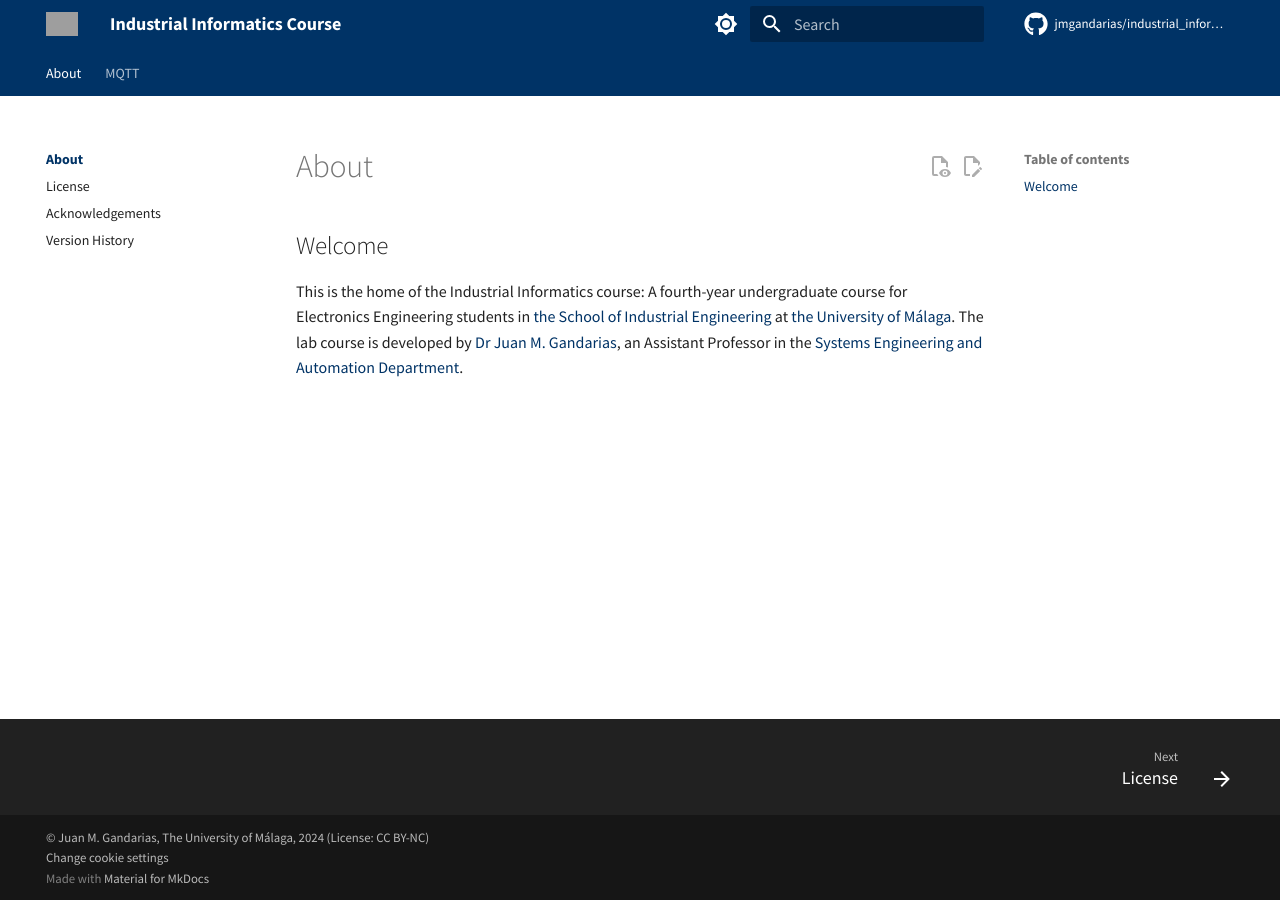
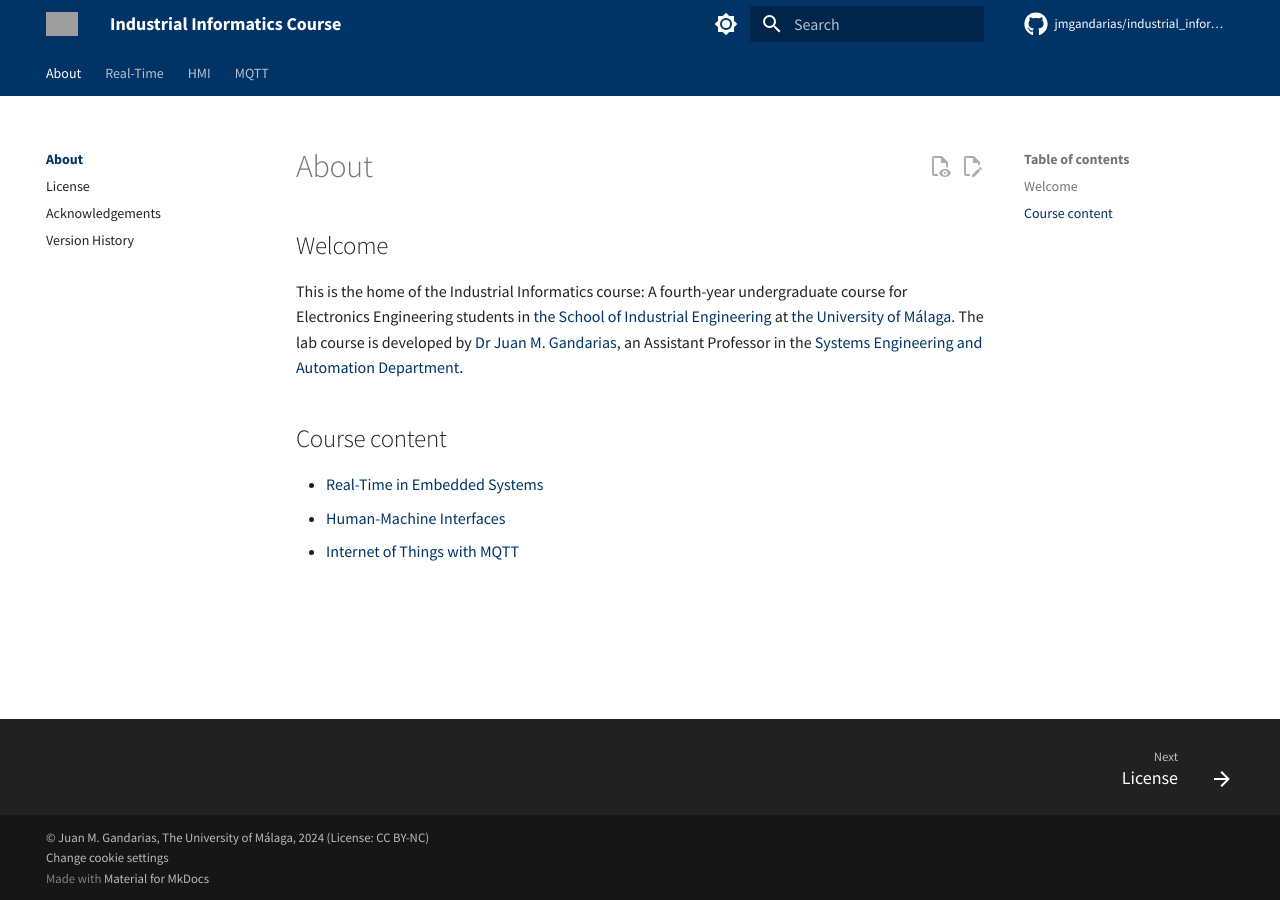
Before and after one commit to jmgandarias/industrial_informatics, an MkDocs documentation site: the page built from docs/about/README.md, in a window 1280 px wide. Built offline with MkDocs 1.6.1 and Material for MkDocs 9.7.7, drawn with Linux system fonts in a browser that asks for light colours; nearby versions of some CDN libraries; library files that are not in the unit come from our copies; plug-ins that fetch from the network failed and are left out; comment, search, counter and statistics services are not loaded; grey boxes are pictures that could not be loaded.

Commit message:
add list of content and structuring the course

```diff
--- a/docs/about/README.md
+++ b/docs/about/README.md
@@ -6,6 +6,12 @@ title: "Welcome"
 
 This is the home of the Industrial Informatics course: A fourth-year undergraduate course for Electronics Engineering students in [the School of Industrial Engineering](https://www.uma.es/escuela-de-ingenierias-industriales/) at [the University of Málaga](https://www.uma.es). The lab course is developed by [Dr Juan M. Gandarias](https://jmgandarias.com), an Assistant Professor in the [Systems Engineering and Automation Department](https://www.uma.es/isa).
 
+## Course content
+
+- [Real-Time in Embedded Systems](../real-time/README.md)
+- [Human-Machine Interfaces](../hmi/README.md)
+- [Internet of Things with MQTT](../mqtt/README.md)
+
 <!-- The course here is designed to teach students how to use **ROS (the Robot Operating System)** to program robots, using a mix of simulation-based learning and real robot hardware. Most of the initial learning is done in simulation, and we've got [a WSL-based simulation environment that we use for this](../software/wsl-ros/README.md). Everything that is taught in simulation is applicable to real robots too, and - through this course - students are able to apply their new-found ROS knowledge to our [real TurtleBot3 Waffle Robots](./robots.md) in The Diamond. -->
 <!--
 ## Other Courses
```
Also changed, not shown: docs/hmi/README.md (added, +17 -0 lines), docs/real-time/README.md (added, +21 -0 lines), docs/real-time/event-driven/README.md (added, +5 -0 lines), docs/real-time/external_data/README.md (added, +5 -0 lines), docs/real-time/freeRTOS/README.md (added, +5 -0 lines), docs/real-time/lab1/README.md (added, +5 -0 lines), docs/real-time/lab2/README.md (added, +5 -0 lines), docs/.pages, docs/hmi/.pages (added), docs/real-time/.pages (added), docs/real-time/event-driven/.pages (added), docs/real-time/external_data/.pages (added), docs/real-time/freeRTOS/.pages (added), docs/real-time/lab1/.pages (added), 1 more files.
